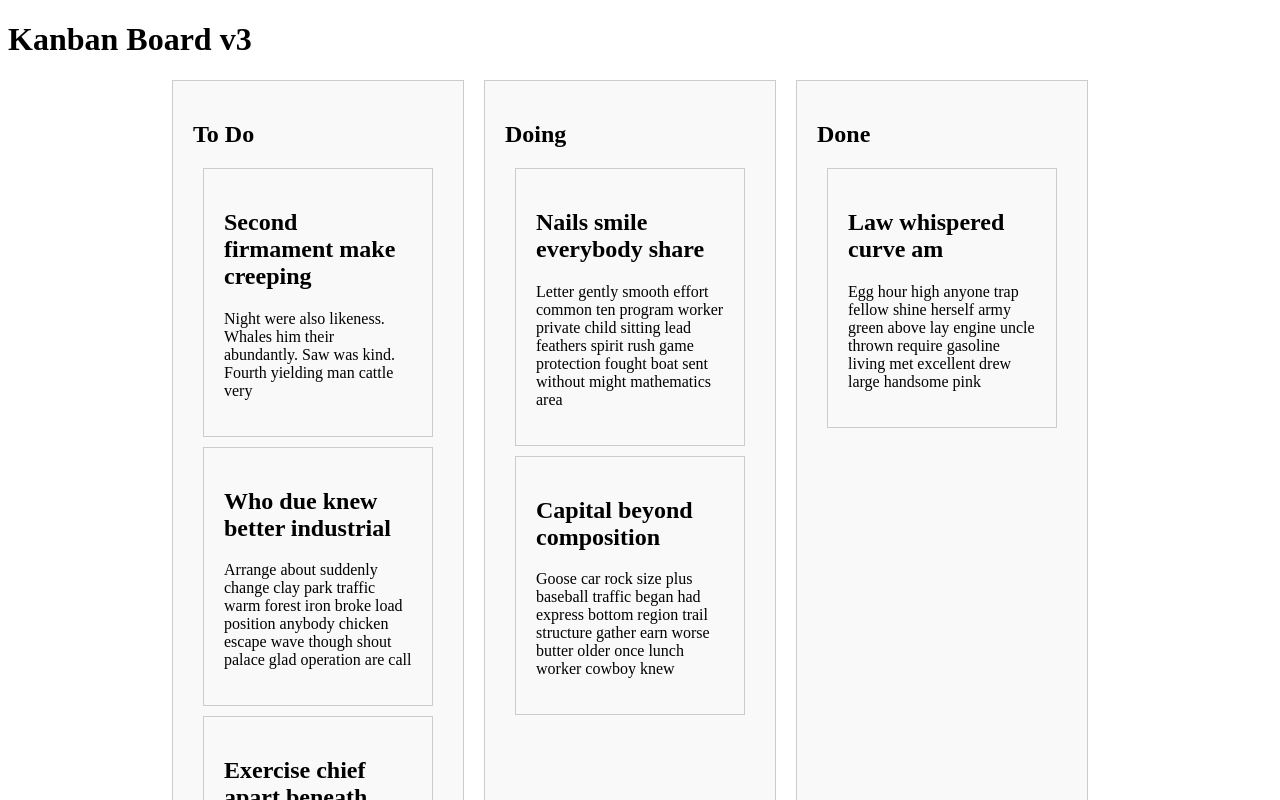
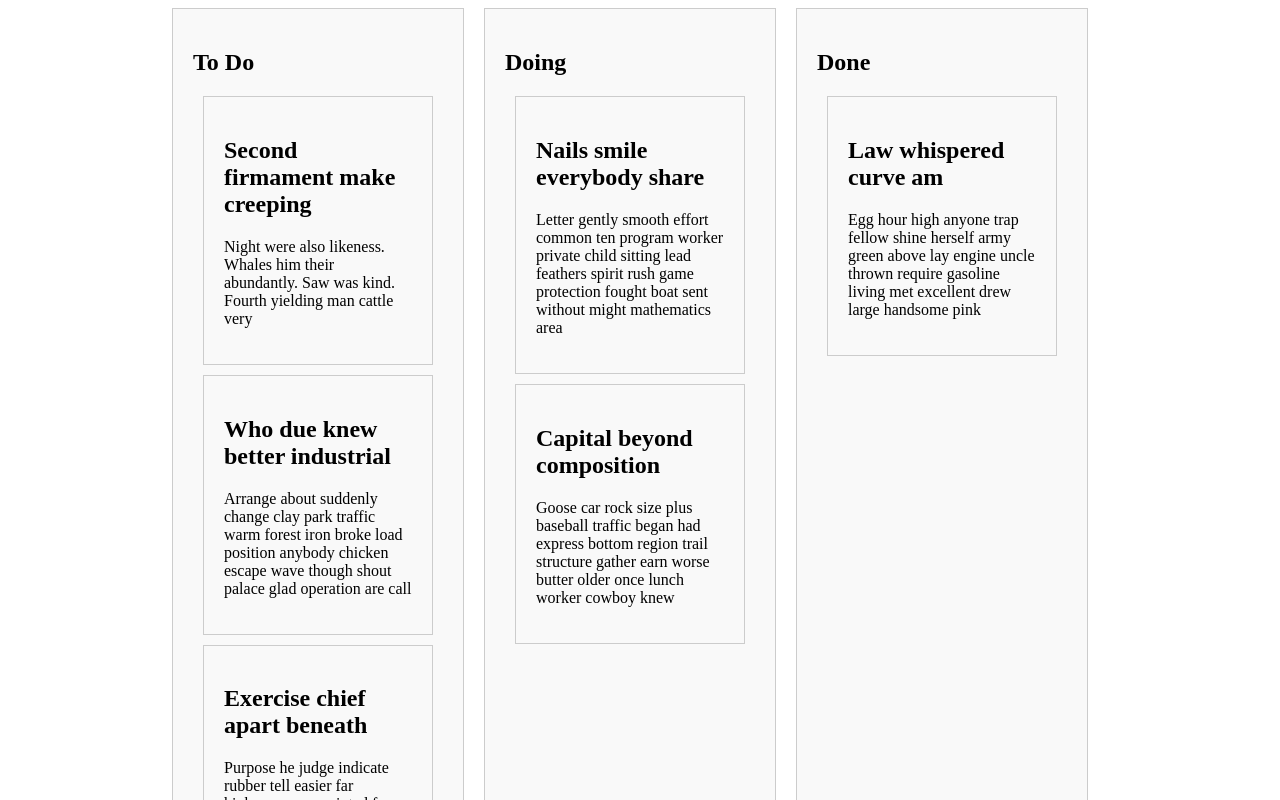
Before and after one commit to NestoJosa/kanban-board-v3, a Vue app: page / in a window 1280 px wide. Shown: the top 800 px of the page. Built offline with nearby package versions, Linux system fonts and the light colour scheme.

Commit message:
Remove heading

```diff
--- a/src/App.vue
+++ b/src/App.vue
@@ -1,5 +1,4 @@
 <template>
-  <h1>Kanban Board v3</h1>
   <div class="kanban-board">
     <StatusColumn :title="'To Do'" :cardsList="todoCards" />
     <StatusColumn :title="'Doing'" :cardsList="doingCards" />
```
